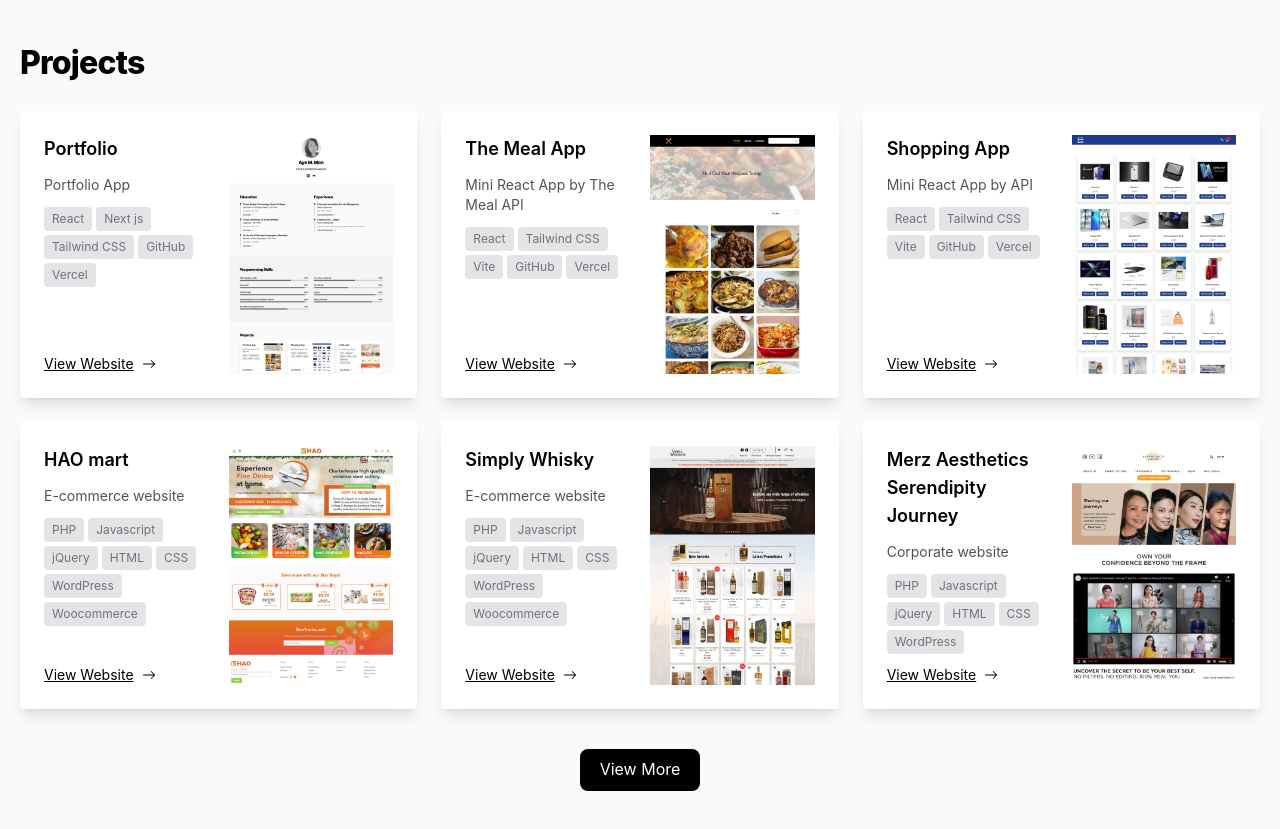
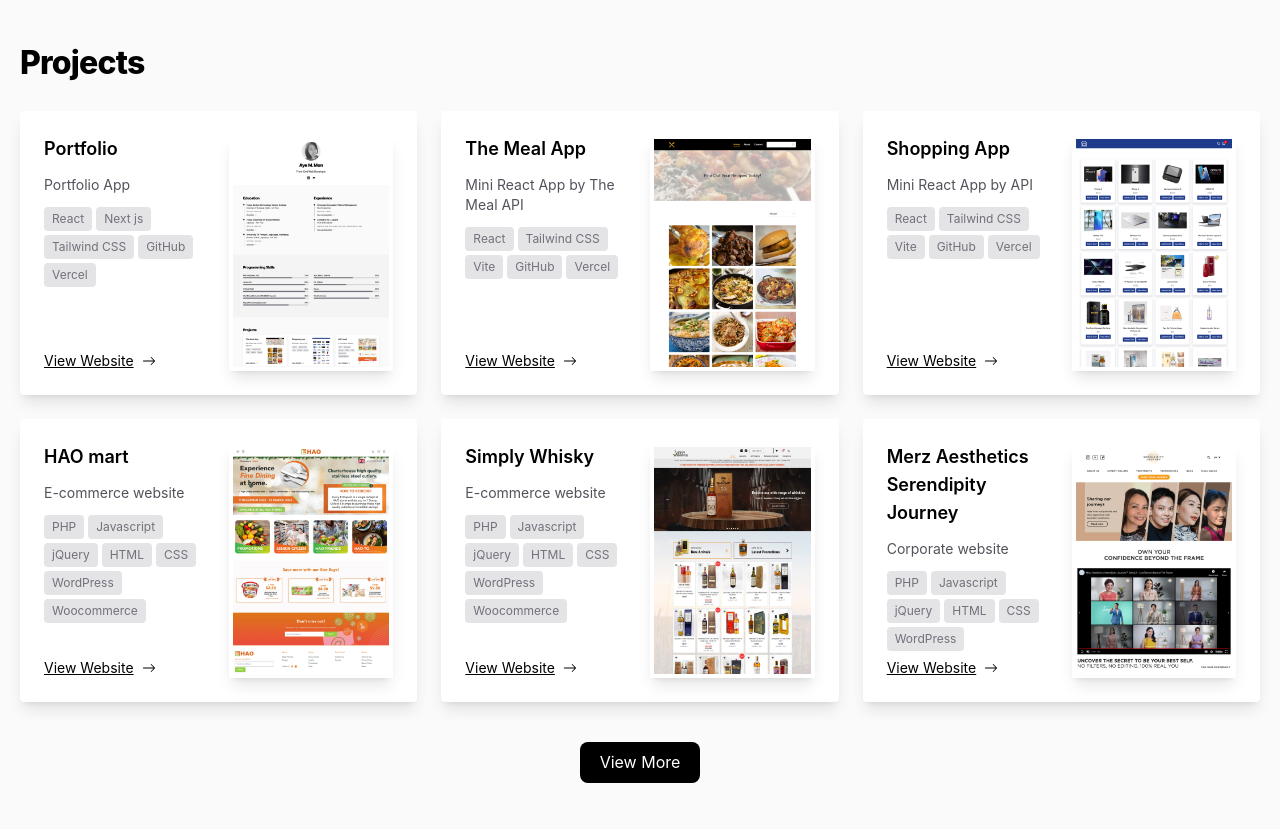
Before and after one commit to am-mon/profile-next-js, a Next.js app: page / in a window 1280 px wide. Shown: the part 1700-2529 px from the top of the page. Built offline with nearby package versions, Linux system fonts and the light colour scheme.

Commit message:
your commit message

```diff
--- a/components/projects.js
+++ b/components/projects.js
@@ -48,12 +48,14 @@ export default function Projects(params) {
                   </div>
                   <div className="w-[47%]">
                     {item.img && (
+                      <div className="shadow-lg shadow-grey-500/50 p-1">
                         <Image
                           src={`/assets/images/${item.img}`}
                           width={500}
                           height={500}
                           alt={item.title}
                         />
+                      </div>
                     )}
                   </div>
                 </li>
```
Lines whose indentation alone changed are shown as unchanged.
